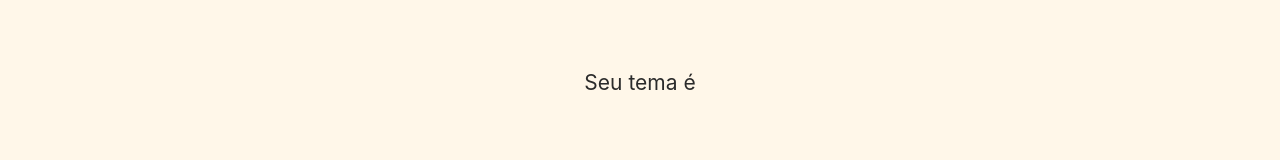
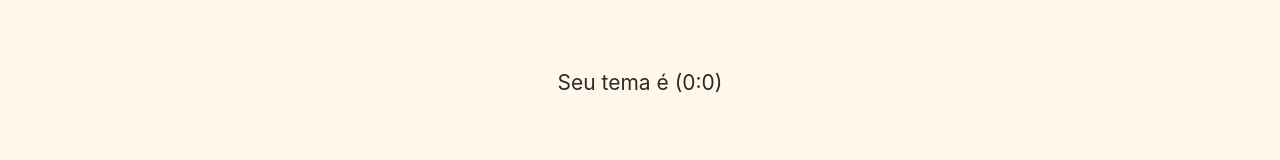
Before and after one commit to thailonlucas/modran, a React (Create React App) app: page / in a window 1280 px wide. Shown: the part 133-293 px from the top of the page. Built offline with nearby package versions, Linux system fonts and the light colour scheme.

Commit message:
add device orientation change event listener

```diff
--- a/src/pages/ThemeGenerator/index.tsx
+++ b/src/pages/ThemeGenerator/index.tsx
@@ -16,6 +16,7 @@ const ThemeGenerator = () => {
 
     const [animationEngine, setAnimationEngine] = useState<any>()
     const {theme, colorPallete, generateTheme} = useRandomGenerator()
+    const [orientation, setOrientation] = useState('0:0')
 
     useLayoutEffect(() => {
       const newAnimationEngine = getAnimationEngine({width: WIDTH, height: HEIGHT, canvasRef, boxRef})
@@ -39,6 +40,12 @@ const ThemeGenerator = () => {
     }, [animationEngine, colorPalleteLabel, WIDTH])
 
     useEffect(()=>{
+      window.addEventListener('deviceorientation', () => {
+        setOrientation('upa')
+      }, true)
+    }, [])
+
+    useEffect(()=>{
       if(!animationEngine) return
       animationEngine.addBounceText({text: theme, size: LETTER_SIZE})
     }, [theme, animationEngine])
@@ -51,7 +58,7 @@ const ThemeGenerator = () => {
     return (
         <div id='theme-generator-screen' ref={boxRef} onClick={onChangeTheme}>
           <div className='screen-labels'>
-            <h1 className='theme-label'>Seu tema é</h1>
+            <h1 className='theme-label'>Seu tema é ({orientation})</h1>
             <span className='theme-empty-space'></span>
             <h2 id='color-pallete-label' className='theme-color-pallete-label' ref={colorPalleteLabel}>
               paleta de cores
```
